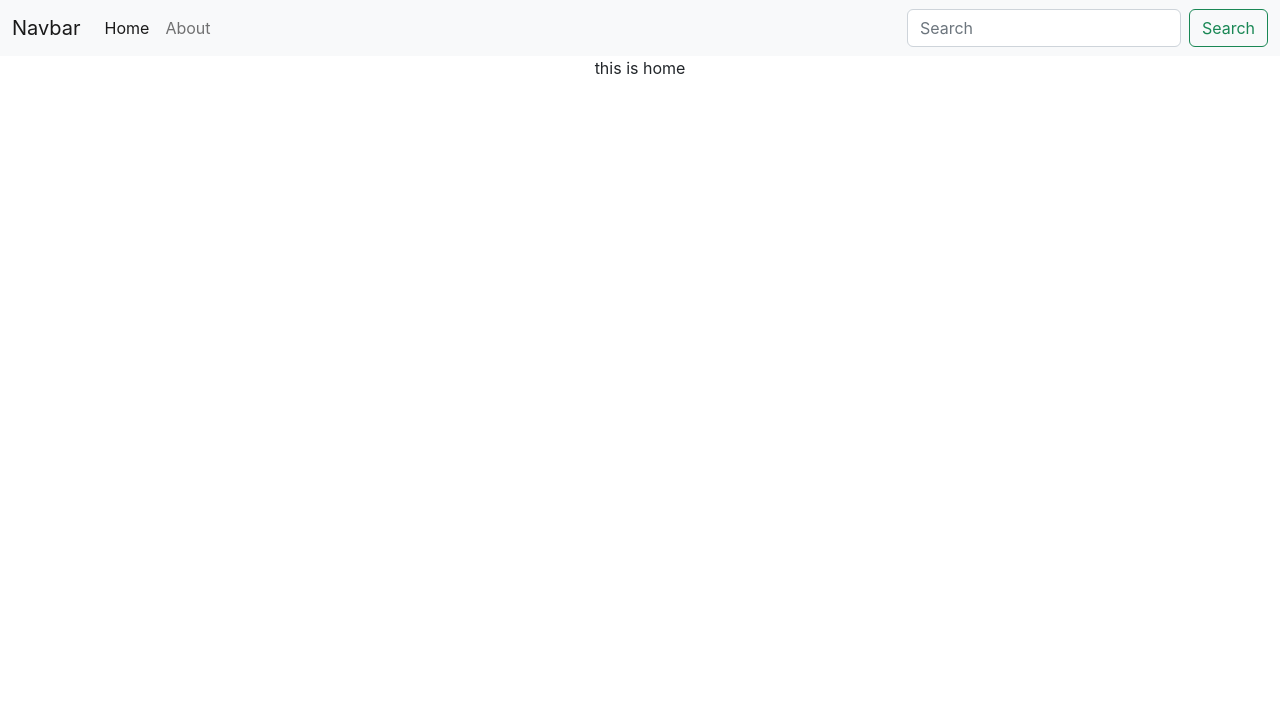
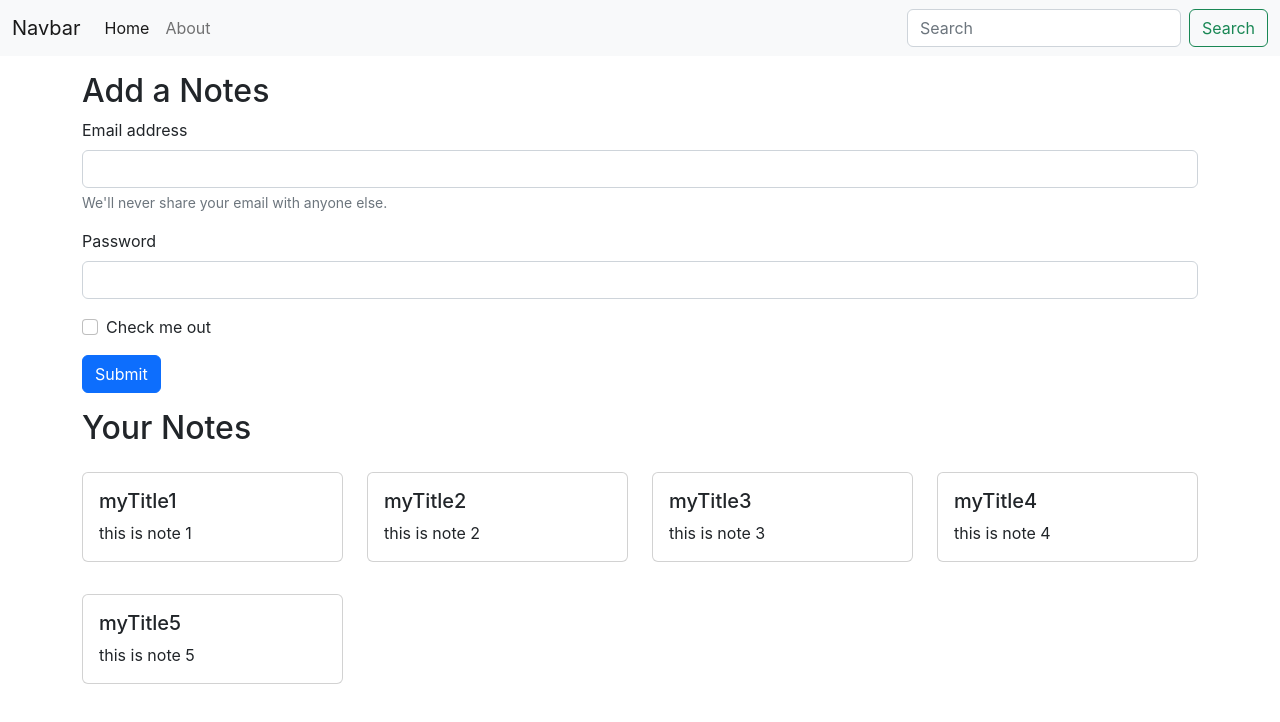
Before and after one commit to LokeshSingh1102/iNotebook, a React (Create React App) app: page / in a window 1280 px wide. Shown: the top 722 px of the page. Built offline with nearby package versions, Linux system fonts and the light colour scheme; the HTML template or start-up script is replaced by a standard one.

Commit message:
displayed sample notes in the frontend

```diff
--- a/src/App.js
+++ b/src/App.js
@@ -12,7 +12,7 @@ import NoteState from './context/note/noteState';
 
 function App() {
   return (
-    <div className="App">
+    <div >
       <NoteState> {/* every component inside NoteState can access NoteState's state values */}
         <Router>
           <Navbar />
--- a/src/components/Home.js
+++ b/src/components/Home.js
@@ -1,10 +1,32 @@
 import React from 'react'
+import Note from './Note'
 
 const Home = () => {
+
   return (
-    <>
-      this is home
-    </>
+    <div>
+      <div className="container my-3">
+
+        <h2>Add a Notes</h2>
+        <form>
+          <div className="mb-3">
+            <label htmlFor="exampleInputEmail1" className="form-label">Email address</label>
+            <input type="email" className="form-control" id="exampleInputEmail1" aria-describedby="emailHelp" />
+            <div id="emailHelp" className="form-text">We'll never share your email with anyone else.</div>
+          </div>
+          <div className="mb-3">
+            <label htmlFor="exampleInputPassword1" className="form-label">Password</label>
+            <input type="password" className="form-control" id="exampleInputPassword1" />
+          </div>
+          <div className="mb-3 form-check">
+            <input type="checkbox" className="form-check-input" id="exampleCheck1" />
+            <label className="form-check-label" htmlFor="exampleCheck1">Check me out</label>
+          </div>
+          <button type="submit" className="btn btn-primary">Submit</button>
+        </form>
+      </div>
+      <Note />
+    </div>
   )
 }
 
--- /dev/null
+++ b/src/components/Note.js
@@ -0,0 +1,23 @@
+import React, { useContext } from 'react'
+import noteContext from '../context/note/noteContext'
+import Noteitems from './Noteitems';
+
+const Note = () => {
+    const fetchNote = useContext(noteContext)
+    const { notes, setNotes } = fetchNote;
+
+    return (
+
+        <div className="container">
+            <div className="row">
+                <h2>Your Notes</h2>
+                {notes.map((note) => {
+                    return <Noteitems note={note} />
+                })
+                }
+            </div>
+        </div>
+    )
+}
+
+export default Note
--- /dev/null
+++ b/src/components/Noteitems.js
@@ -0,0 +1,17 @@
+import React from 'react'
+
+const Noteitems = (props) => {
+    const { note } = props
+    return (
+        <div className='col-md-3 my-3'>
+            <div class="card">
+                <div class="card-body">
+                    <h5 class="card-title">{note.title}</h5>
+                    <p class="card-text">{note.description}</p>
+                </div>
+            </div>
+        </div>
+    )
+}
+
+export default Noteitems
--- a/src/context/note/noteState.js
+++ b/src/context/note/noteState.js
@@ -1,17 +1,37 @@
+import { useState } from "react";
 import noteContext from "./noteContext";
 
-const noteState = (props) => {
-    const state = {
-        "name":"lokesh",
-        "color":"red"
-    }
+const NoteState = (props) => {
+    const note = [
+        {
+            "title": "myTitle1",
+            "description": "this is note 1"
+        },
+        {
+            "title": "myTitle2",
+            "description": "this is note 2"
+        },
+        {
+            "title": "myTitle3",
+            "description": "this is note 3"
+        },
+        {
+            "title": "myTitle4",
+            "description": "this is note 4"
+        },
+        {
+            "title": "myTitle5",
+            "description": "this is note 5"
+        },
+    ]
+    const [notes, setNotes] = useState(note);
 
     return (
         //using this syntanx every component inside noteState component in App.js can access this state.
-        <noteContext.Provider value={state}>
+        <noteContext.Provider value={{ notes, setNotes }}>
             {props.children}
         </noteContext.Provider>
     )
 }
 
-export default noteState;
+export default NoteState;
```
Also changed, not shown: 1 other file (tests, documents, lock files or other folders).
